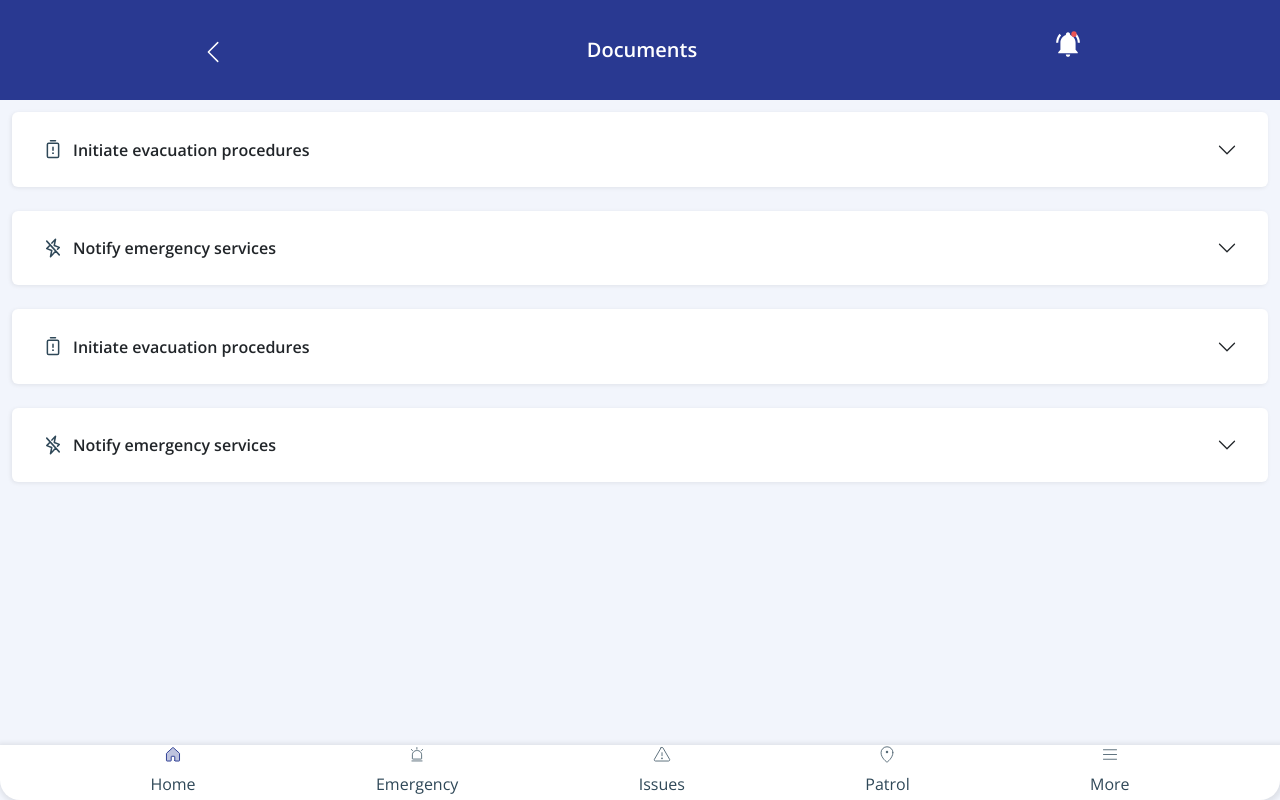
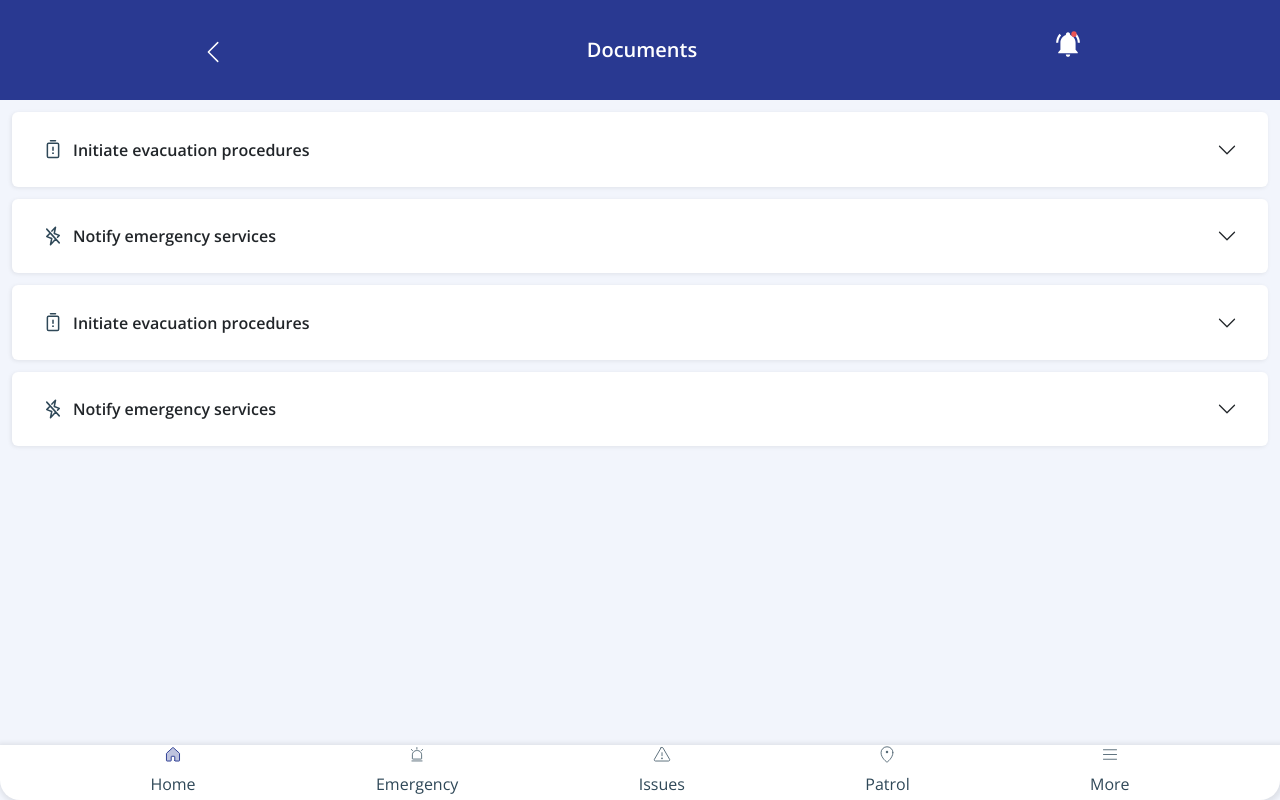
Before and after one commit to nexbe/saint7, a Next.js app: page /documents in a window 1280 px wide. Built offline with nearby package versions, Linux system fonts and the light colour scheme.

Commit message:
added-scroll

```diff
--- a/pages/documents/index.js
+++ b/pages/documents/index.js
@@ -1,14 +1,17 @@
+/** @jsxImportSource @emotion/react */
 import React from "react";
 import Layout from "../../components/layout/Layout";
 import HeaderNoti from "../../components/layout/HeaderNoti";
 import Card from "../../components/documents/Card";
 import BatteryWarningIcon from "../../public/icons/batteryWarningIcon";
-import LightningIcon from '../../public/icons/lightningIcon';
+import LightningIcon from "../../public/icons/lightningIcon";
+import { css } from "@emotion/react";
 
 const index = () => {
   return (
     <Layout>
-      <HeaderNoti title={"Documents"} href={'/home'}/>
+      <HeaderNoti title={"Documents"} href={"/home"} />
+      <div css={styles.wrapper}>
         <Card
           id={0}
           title={"Initiate evacuation procedures"}
@@ -41,8 +44,16 @@ const index = () => {
           }
           icon={<LightningIcon />}
         />
+      </div>
     </Layout>
   );
 };
 
 export default index;
+
+const styles = {
+  wrapper: css`
+    max-height: 82vh;
+    overflow-y: scroll;
+  `,
+};
```
Lines whose indentation alone changed are shown as unchanged.
